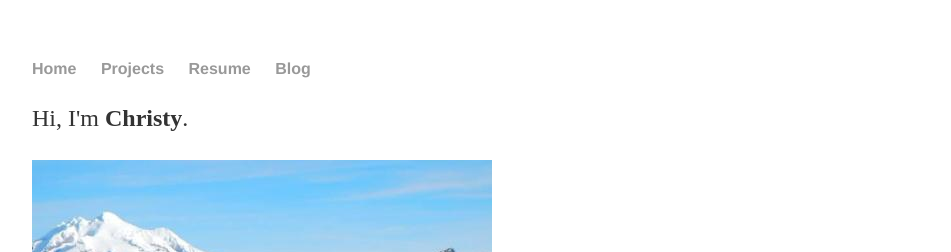
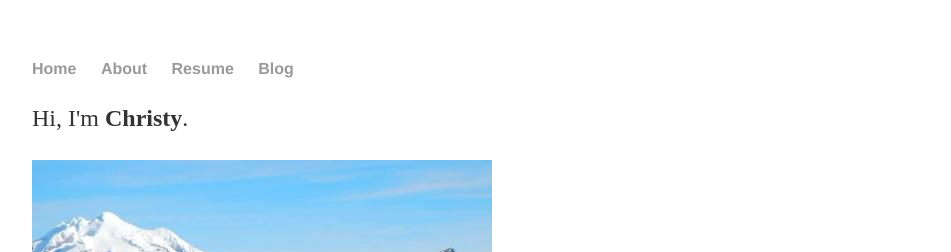
Before and after one commit to pythonchristy/pythonchristy.github.io, a Jekyll site: the page built from index.html, in a window 1280 px wide. Shown: the top 252 px of the page, without its empty margins (160-1111 px from the left). Built offline with Jekyll 4.4.1, drawn with Linux system fonts in a browser that asks for light colours.

Commit message:
Update default.html

```diff
--- a/_layouts/default.html
+++ b/_layouts/default.html
@@ -9,7 +9,7 @@
 			<nav>
 	    		<ul>
 	        		<li><a href="/">Home</a></li>
-		        	<li><a href="/projects">Projects</a></li>
+		        	<li><a href="/about">About</a></li>
 	        		<li><a href="/resume">Resume</a></li>
 	        		<li><a href="/blog">Blog</a></li>
 	    		</ul>
```
